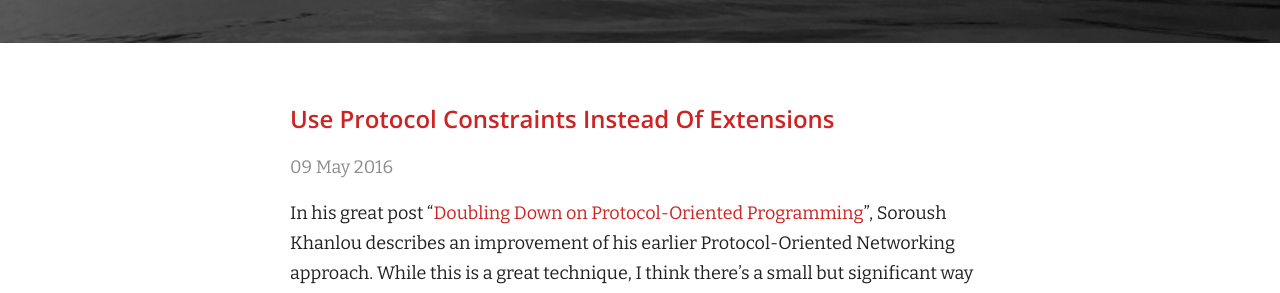
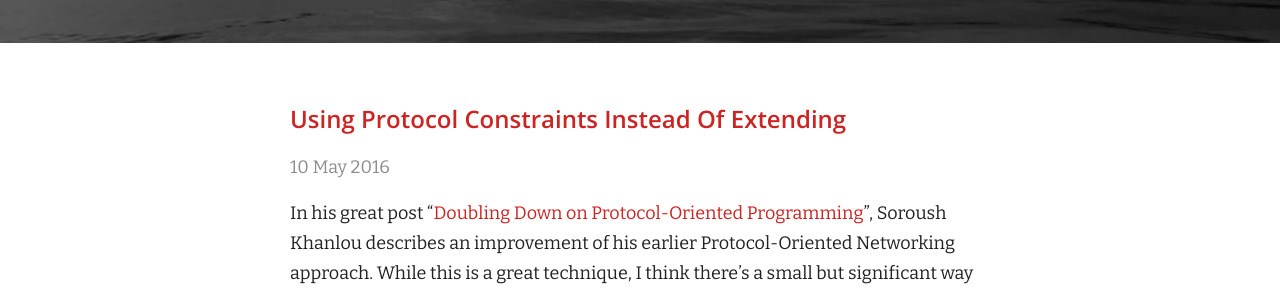
Before and after one commit to nvh/nvh.github.io, a Jekyll site: the page built from index.html, in a window 1280 px wide. Shown: the part 241-534 px from the top of the page. Built offline with Jekyll 4.4.1, drawn with Linux system fonts in a browser that asks for light colours; nearby versions of some CDN libraries; Markdown is read by kramdown in place of the engine named in the settings.

Commit message:
Renamed the post

```diff
--- a/_posts/2016-05-09-use-protocol-constraints-instead-of-extensions.md
+++ b/_posts/2016-05-10-using-protocol-constraints-instead-of-extending.md
@@ -1,7 +1,7 @@
 ---
 layout: post
-title: Use Protocol Constraints Instead Of Extensions
-date: 2016-05-09 22:35
+title: Using Protocol Constraints Instead Of Extending
+date: 2016-05-10 15:15
 categories: Swift networking protocols
 featured_image: /images/featured/networking.jpg
 photo_attribution: "creative commons licensed (BY-NC-ND) flickr photo by Air Force One"
```
